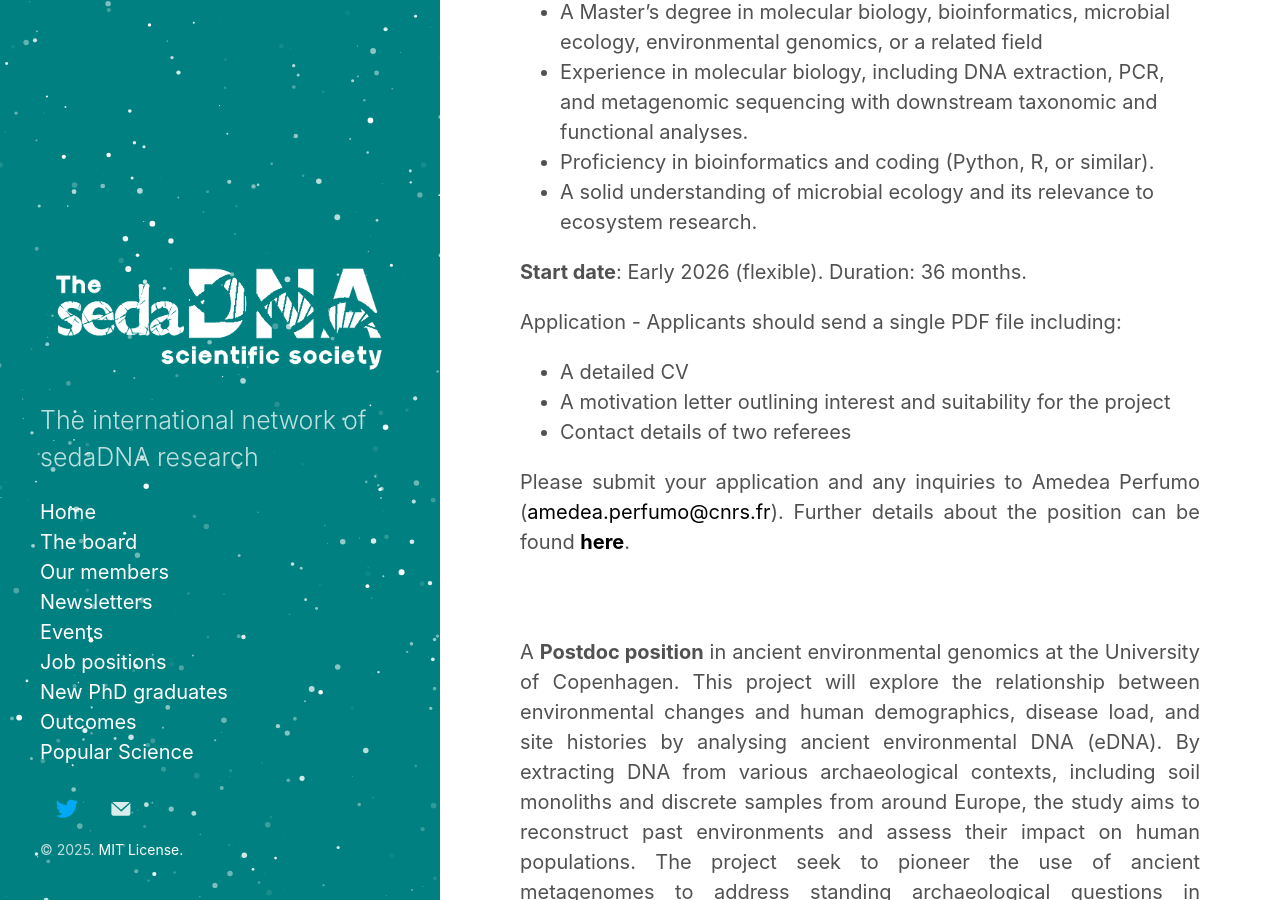
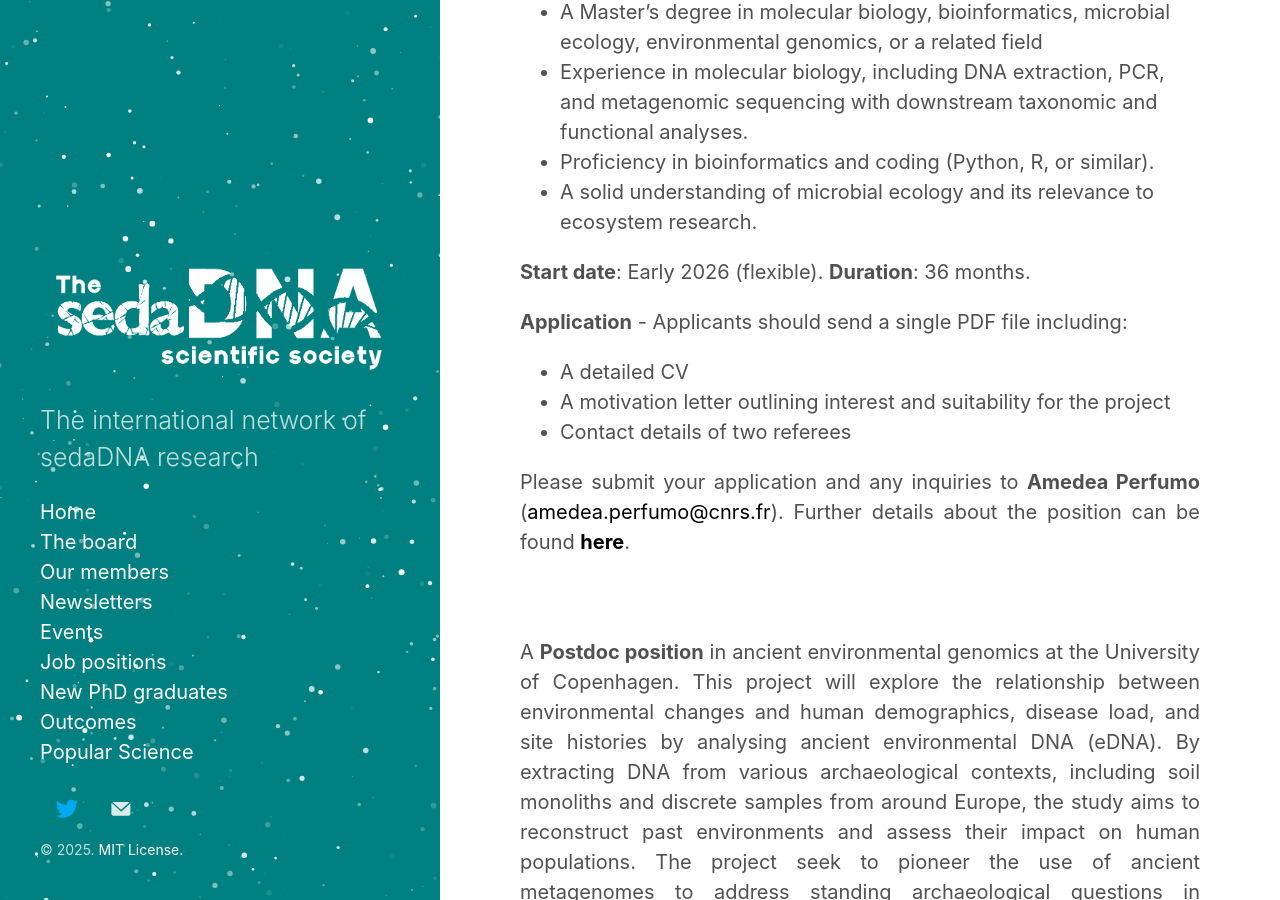
Before and after one commit to sedadna/sedadna.github.io, a Jekyll site: the page built from category/positions.md, in a window 1280 px wide and 900 px high, scrolled down 967 px. Built offline with Jekyll 4.4.1, drawn with Linux system fonts in a browser that asks for light colours.

Commit message:
Update positions.md

```diff
--- a/category/positions.md
+++ b/category/positions.md
@@ -29,14 +29,14 @@ This exciting project uses sediment cores, eDNA and palaeoecological tools to un
   <li>Proficiency in bioinformatics and coding (Python, R, or similar).</li>
   <li>A solid understanding of microbial ecology and its relevance to ecosystem research.</li>
 </ul></p>
-<p align="justify"><b>Start date</b>: Early 2026 (flexible). Duration: 36 months.
-<p align="justify">Application - Applicants should send a single PDF file including:
+<p align="justify"><b>Start date</b>: Early 2026 (flexible). <b>Duration</b>: 36 months.
+<p align="justify"><b>Application</b> - Applicants should send a single PDF file including:
 <ul>
   <li>A detailed CV</li>
   <li>A motivation letter outlining interest and suitability for the project</li>
   <li>Contact details of two referees</li>
 </ul></p>
-<p align="justify">Please submit your application and any inquiries to Amedea Perfumo (<a href="mailto:amedea.perfumo@cnrs.fr">amedea.perfumo@cnrs.fr</a>). Further details about the position can be found <a href="https://emploi.cnrs.fr/Offres/Doctorant/UMR6249-SEBLAN-017/Default.aspx"><b>here</b></a>. </p>
+<p align="justify">Please submit your application and any inquiries to <b>Amedea Perfumo</b> (<a href="mailto:amedea.perfumo@cnrs.fr">amedea.perfumo@cnrs.fr</a>). Further details about the position can be found <a href="https://emploi.cnrs.fr/Offres/Doctorant/UMR6249-SEBLAN-017/Default.aspx"><b>here</b></a>. </p>
 
 
 
```
